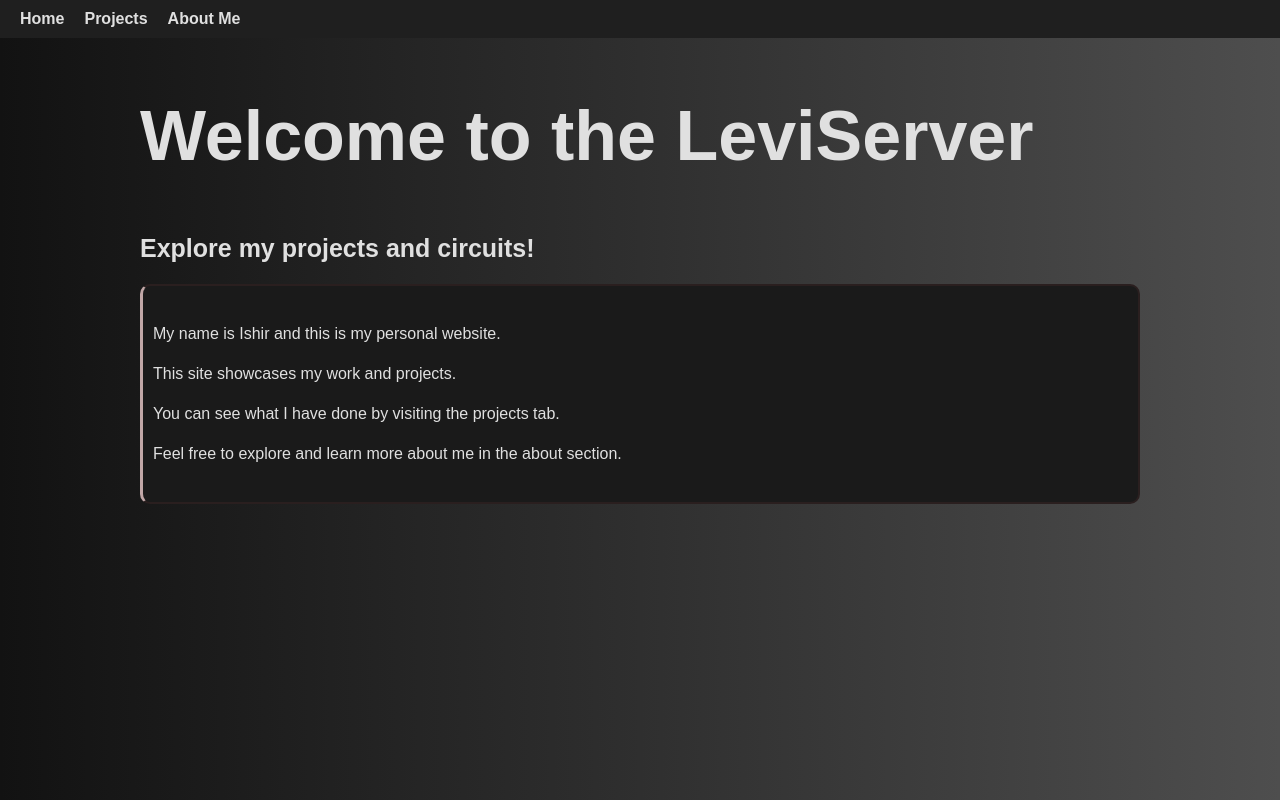
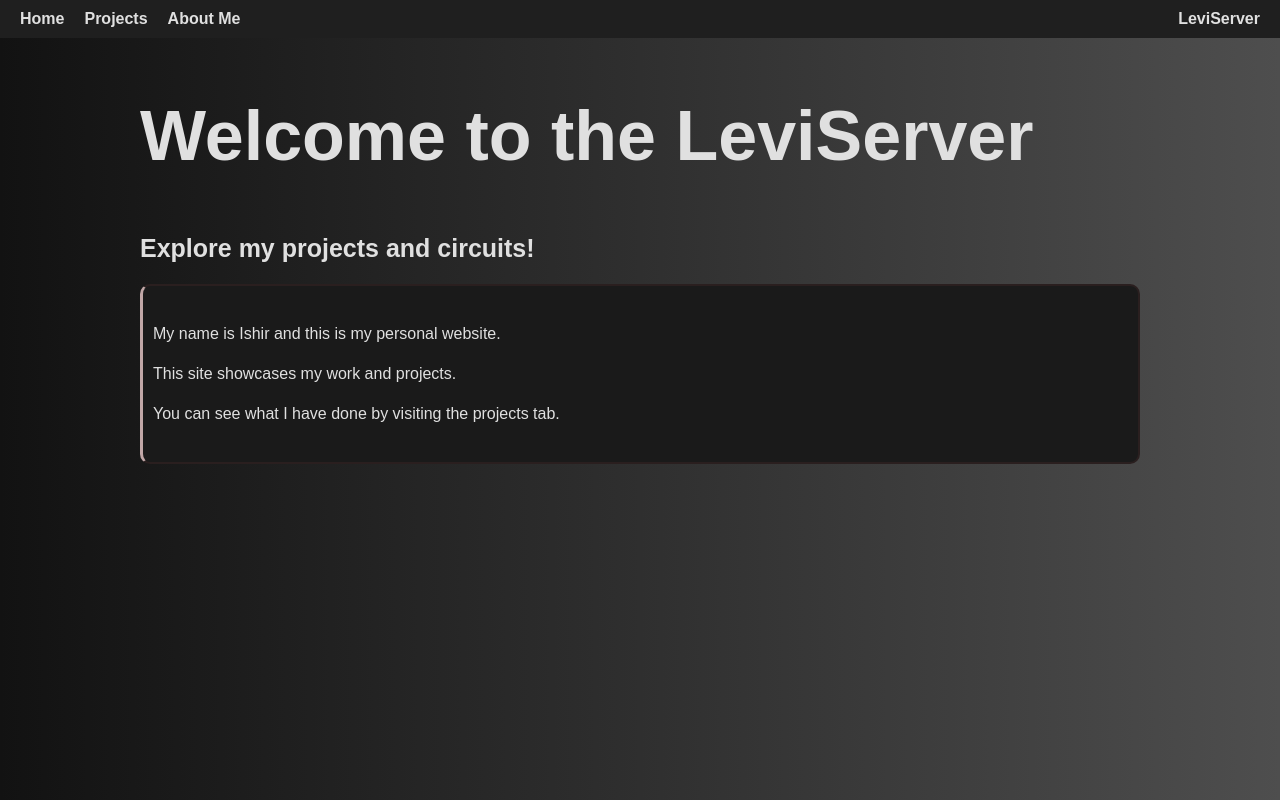
Before and after one commit to ishirseth/leviserver, a plain HTML site: page LeviServerWeb/index.html in a window 1280 px wide. Drawn offline with Linux system fonts and the light colour scheme.

Commit message:
Add LeviServer navigation

```diff
--- a/LeviServerWeb/index.html
+++ b/LeviServerWeb/index.html
@@ -11,6 +11,7 @@
   <a href="index.html">Home</a>
   <a href="projects/index.html">Projects</a>
   <a href="about/about.html">About Me</a>
+  <a href="http://leviserver.eu" style="margin-left: auto;">LeviServer</a>
 </nav>
 
 <section>
@@ -20,7 +21,6 @@
   <p>My name is Ishir and this is my personal website.</p>
   <p>This site showcases my work and projects.</p>
   <p>You can see what I have done by visiting the projects tab.</p>
-  <p>Feel free to explore and learn more about me in the about section.</p>
   </div>
 </section>
 </body>
```
Also changed, not shown: LeviServerWeb/about/about.html (+1 -0 lines), LeviServerWeb/projects/54LS83adder.html (+1 -0 lines), LeviServerWeb/projects/index.html (+1 -0 lines), LeviServerWeb/projects/relayadder.html (+1 -0 lines), LeviServerWeb/projects/server.html (+1 -0 lines).
